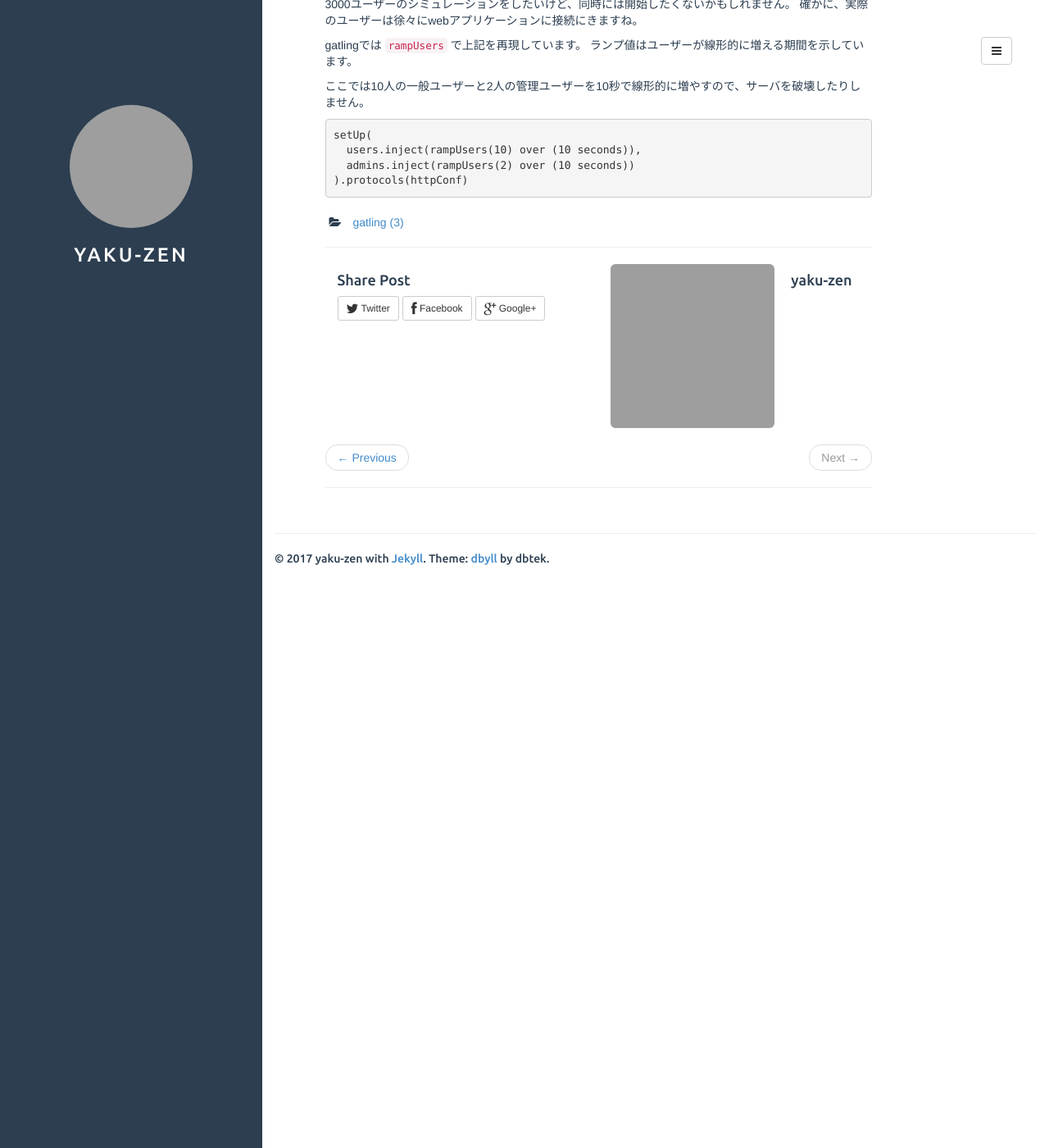
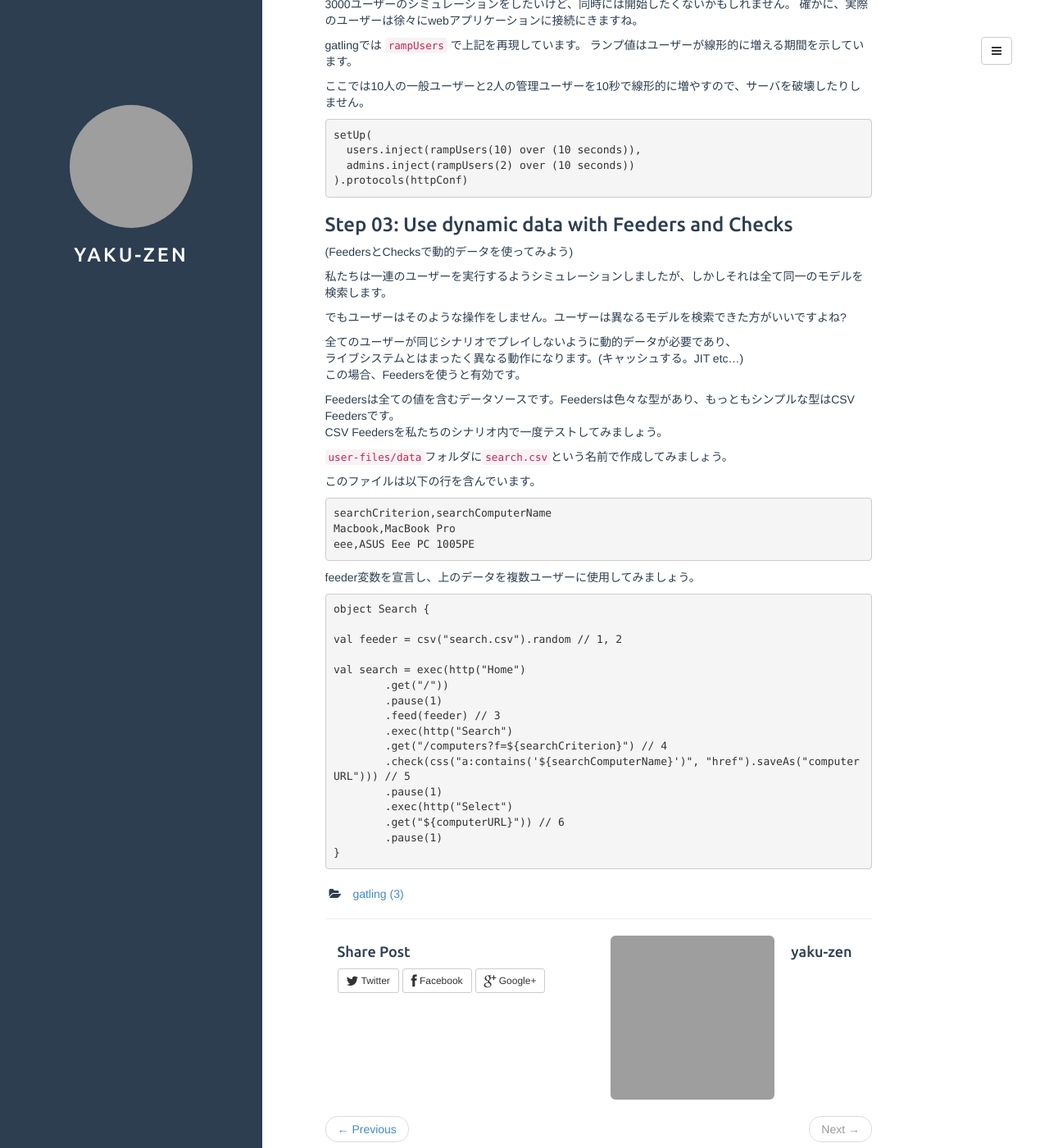
Before and after one commit to yaku-zen/yaku-zen.github.io, a Jekyll site: the page built from _posts/2016-12-26-advanced-tutorial.md, in a window 1280 px wide and 1400 px high, scrolled down 1673 px. Shown: the whole window at 82% size. Built offline with Jekyll 4.4.1, drawn with Linux system fonts in a browser that asks for light colours; grey boxes are pictures that could not be loaded.

Commit message:
add : feeders tutorials

````diff
--- a/_posts/2016-12-26-advanced-tutorial.md
+++ b/_posts/2016-12-26-advanced-tutorial.md
@@ -110,3 +110,48 @@ setUp(
   admins.inject(rampUsers(2) over (10 seconds))
 ).protocols(httpConf)
 ```
+
+### Step 03: Use dynamic data with Feeders and Checks
+(FeedersとChecksで動的データを使ってみよう)
+
+私たちは一連のユーザーを実行するようシミュレーションしましたが、しかしそれは全て同一のモデルを検索します。
+
+でもユーザーはそのような操作をしません。ユーザーは異なるモデルを検索できた方がいいですよね?
+
+全てのユーザーが同じシナリオでプレイしないように動的データが必要であり、
+ライブシステムとはまったく異なる動作になります。(キャッシュする。JIT etc...)
+この場合、Feedersを使うと有効です。
+
+Feedersは全ての値を含むデータソースです。Feedersは色々な型があり、もっともシンプルな型はCSV Feedersです。
+CSV Feedersを私たちのシナリオ内で一度テストしてみましょう。
+
+``` user-files/data ```フォルダに``` search.csv ```という名前で作成してみましょう。
+
+このファイルは以下の行を含んでいます。
+
+```search.csv
+searchCriterion,searchComputerName
+Macbook,MacBook Pro
+eee,ASUS Eee PC 1005PE
+```
+
+feeder変数を宣言し、上のデータを複数ユーザーに使用してみましょう。
+
+```Search.scala
+object Search {
+
+val feeder = csv("search.csv").random // 1, 2
+
+val search = exec(http("Home")
+	.get("/"))
+	.pause(1)
+	.feed(feeder) // 3
+	.exec(http("Search")
+	.get("/computers?f=${searchCriterion}") // 4
+	.check(css("a:contains('${searchComputerName}')", "href").saveAs("computerURL"))) // 5
+	.pause(1)
+	.exec(http("Select")
+	.get("${computerURL}")) // 6
+	.pause(1)
+}
+```
````
